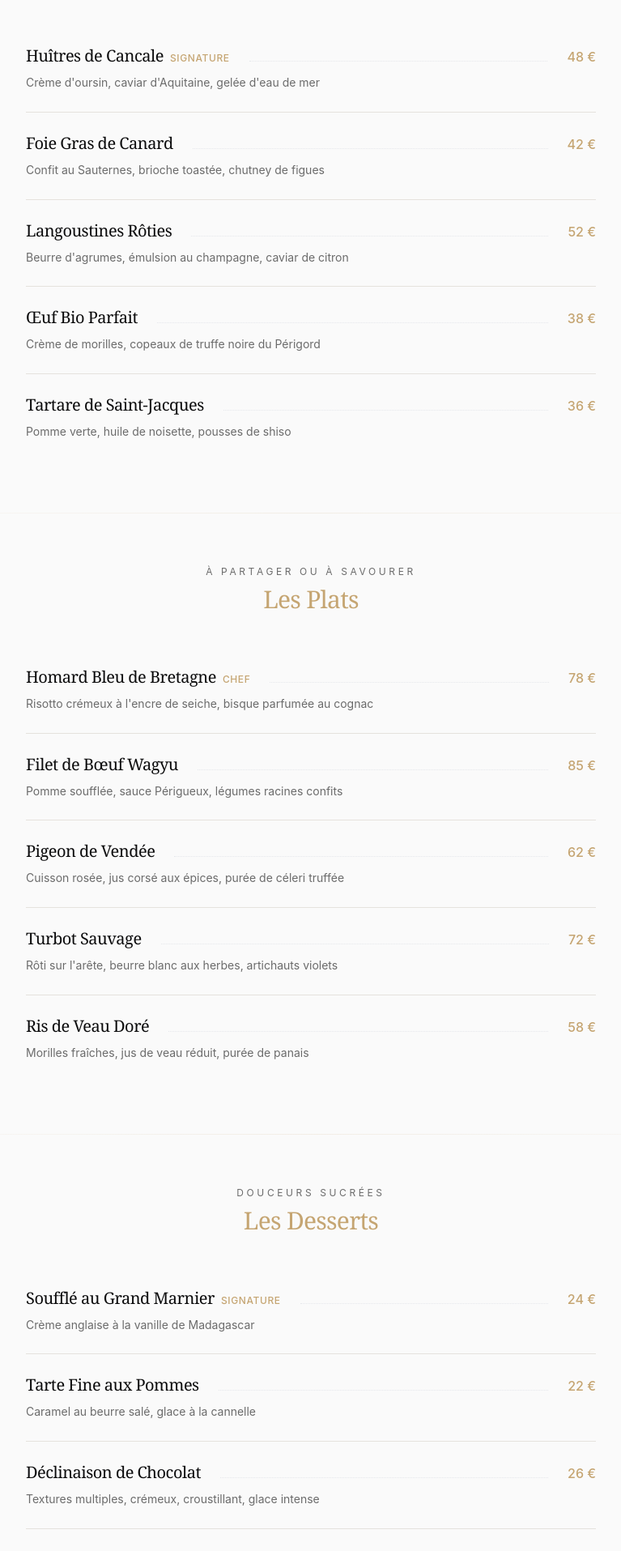
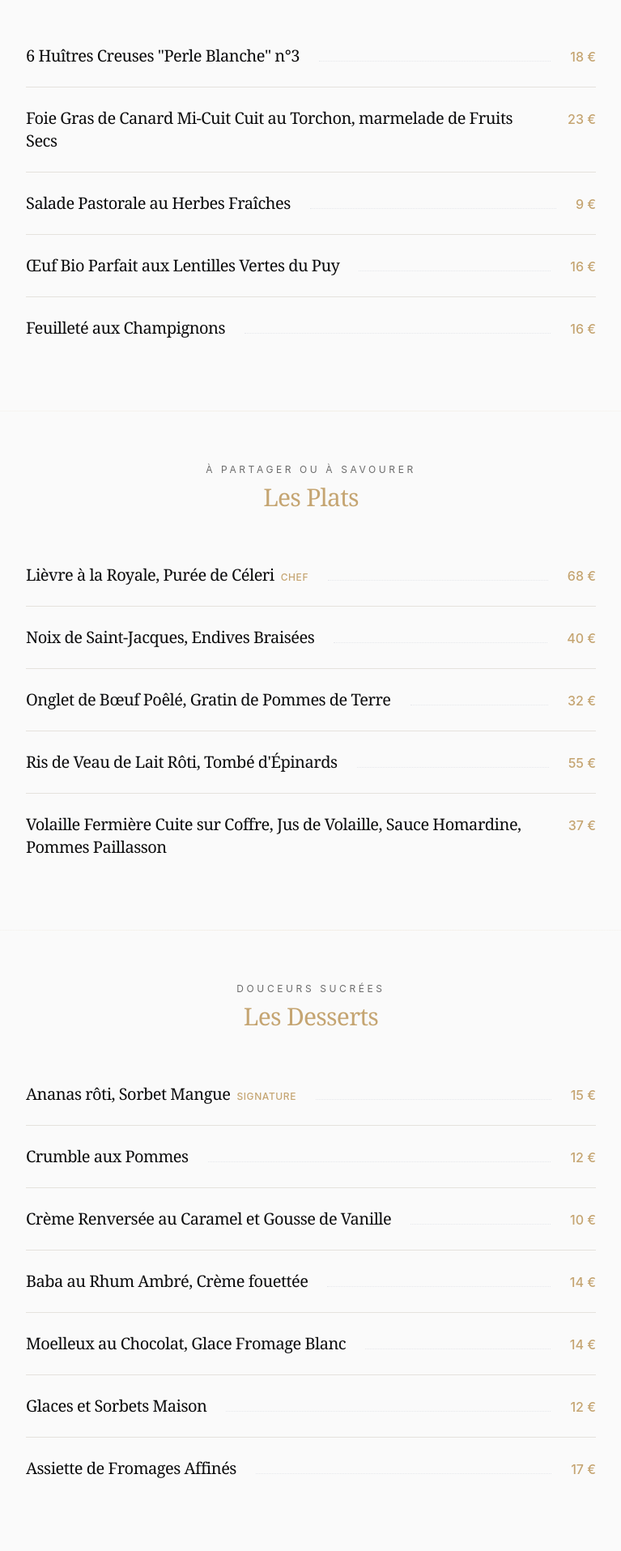
Before and after one commit to thbdmtt/les_botanistes, a Next.js app: page /carte in a window 1280 px wide. Shown: the part 700-2615 px from the top of the page at 81% size, without its empty margins (256-1023 px from the left). Built offline with nearby package versions, Linux system fonts and the light colour scheme.

Commit message:
Update menu items with new names and prices

```diff
--- a/app/(menu)/carte/page.jsx
+++ b/app/(menu)/carte/page.jsx
@@ -19,86 +19,97 @@ export const metadata = {
 const menuData = {
   entrees: [
     {
-      name: 'Huîtres de Cancale',
-      description: 'Crème d\'oursin, caviar d\'Aquitaine, gelée d\'eau de mer',
-      price: 48,
-      tag: 'Signature',
+      name: '6 Huîtres Creuses "Perle Blanche" n°3',
+      // description: 'Crème d\'oursin, caviar d\'Aquitaine, gelée d\'eau de mer',
+      price: 18,
+
     },
     {
-      name: 'Foie Gras de Canard',
-      description: 'Confit au Sauternes, brioche toastée, chutney de figues',
-      price: 42,
+      name: 'Foie Gras de Canard Mi-Cuit Cuit au Torchon, marmelade de Fruits Secs',
+      // description: 'Confit au Sauternes, brioche toastée, chutney de figues',
+      price: 23,
+      // tag: 'Signature',
     },
     {
-      name: 'Langoustines Rôties',
-      description: 'Beurre d\'agrumes, émulsion au champagne, caviar de citron',
-      price: 52,
+      name: 'Salade Pastorale au Herbes Fraîches',
+      // description: 'Beurre d\'agrumes, émulsion au champagne, caviar de citron',
+      price: 9,
     },
     {
-      name: 'Œuf Bio Parfait',
-      description: 'Crème de morilles, copeaux de truffe noire du Périgord',
-      price: 38,
+      name: 'Œuf Bio Parfait aux Lentilles Vertes du Puy',
+      // description: 'Crème de morilles, copeaux de truffe noire du Périgord',
+      price: 16,
     },
     {
-      name: 'Tartare de Saint-Jacques',
-      description: 'Pomme verte, huile de noisette, pousses de shiso',
-      price: 36,
+      name: 'Feuilleté aux Champignons',
+      // description: 'Pomme verte, huile de noisette, pousses de shiso',
+      price: 16,
     },
   ],
   plats: [
     {
-      name: 'Homard Bleu de Bretagne',
-      description: 'Risotto crémeux à l\'encre de seiche, bisque parfumée au cognac',
-      price: 78,
+      name: 'Lièvre à la Royale, Purée de Céleri',
+      // description: 'Risotto crémeux à l\'encre de seiche, bisque parfumée au cognac',
+      price: 68,
       tag: 'Chef',
     },
     {
-      name: 'Filet de Bœuf Wagyu',
-      description: 'Pomme soufflée, sauce Périgueux, légumes racines confits',
-      price: 85,
+      name: 'Noix de Saint-Jacques, Endives Braisées',
+      // description: 'Pomme soufflée, sauce Périgueux, légumes racines confits',
+      price: 40,
     },
     {
-      name: 'Pigeon de Vendée',
-      description: 'Cuisson rosée, jus corsé aux épices, purée de céleri truffée',
-      price: 62,
+      name: 'Onglet de Bœuf Poêlé, Gratin de Pommes de Terre',
+      // description: 'Cuisson rosée, jus corsé aux épices, purée de céleri truffée',
+      price: 32,
     },
     {
-      name: 'Turbot Sauvage',
-      description: 'Rôti sur l\'arête, beurre blanc aux herbes, artichauts violets',
-      price: 72,
+      name: 'Ris de Veau de Lait Rôti, Tombé d\'Épinards',
+      // description: 'Rôti sur l\'arête, beurre blanc aux herbes, artichauts violets',
+      price: 55,
     },
     {
-      name: 'Ris de Veau Doré',
-      description: 'Morilles fraîches, jus de veau réduit, purée de panais',
-      price: 58,
+      name: 'Volaille Fermière Cuite sur Coffre, Jus de Volaille, Sauce Homardine, Pommes Paillasson',
+      // description: 'Morilles fraîches, jus de veau réduit, purée de panais',
+      price: 37,
     },
   ],
   desserts: [
     {
-      name: 'Soufflé au Grand Marnier',
-      description: 'Crème anglaise à la vanille de Madagascar',
-      price: 24,
+      name: 'Ananas rôti, Sorbet Mangue',
+      // description: 'Crème anglaise à la vanille de Madagascar',
+      price: 15,
       tag: 'Signature',
     },
     {
-      name: 'Tarte Fine aux Pommes',
-      description: 'Caramel au beurre salé, glace à la cannelle',
-      price: 22,
+      name: 'Crumble aux Pommes',
+      // description: 'Caramel au beurre salé, glace à la cannelle',
+      price: 12,
     },
     {
-      name: 'Déclinaison de Chocolat',
-      description: 'Textures multiples, crémeux, croustillant, glace intense',
-      price: 26,
+      name: 'Crème Renversée au Caramel et Gousse de Vanille',
+      // description: 'Textures multiples, crémeux, croustillant, glace intense',
+      price: 10,
     },
     {
-      name: 'Vacherin Glacé',
-      description: 'Fruits rouges de saison, meringue légère, coulis de framboise',
-      price: 22,
+      name: 'Baba au Rhum Ambré, Crème fouettée',
+      // description: 'Fruits rouges de saison, meringue légère, coulis de framboise',
+      price: 14,
+    },
+    {
+      name: 'Moelleux au Chocolat, Glace Fromage Blanc',
+      // description: 'Fruits rouges de saison, meringue légère, coulis de framboise',
+      price: 14,
+    },
+    {
+      name: 'Glaces et Sorbets Maison',
+      // description: 'Fruits rouges de saison, meringue légère, coulis de framboise',
+      price: 12,
     },
     {
       name: 'Assiette de Fromages Affinés',
-      description: 'Sélection de nos maîtres fromagers, confiture de cerises noires',
-      price: 24,
+      // description: 'Sélection de nos maîtres fromagers, confiture de cerises noires',
+      price:17,
     },
   ],
 }
```
